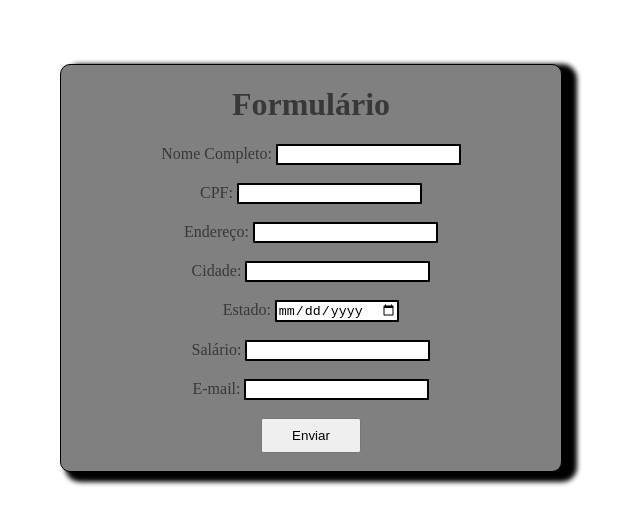
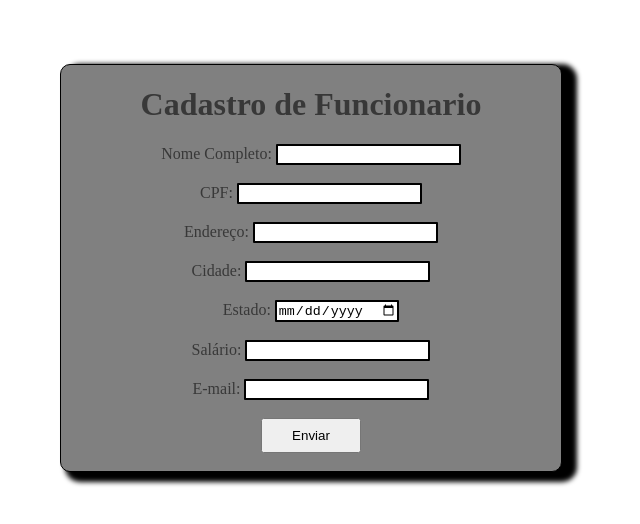
Before and after one commit to oxyruan1/atividade01Validacao, a plain HTML site: page index.html in a window 1280 px wide. Shown: the part 126-650 px from the top of the page, without its empty margins (329-969 px from the left). Drawn offline with Linux system fonts and the light colour scheme.

Commit message:
Troquei Título

```diff
--- a/index.html
+++ b/index.html
@@ -8,7 +8,7 @@
 </head>
 <body>
     <form action="_action/action_page.html" method="get" onsubmit=" return verificarDados()">
-        <h1>Formulário</h1>
+        <h1>Cadastro de Funcionario</h1>
 
         <label for="nome">Nome Completo:
             <input type="text" name="nome" id="nome-user">
```
